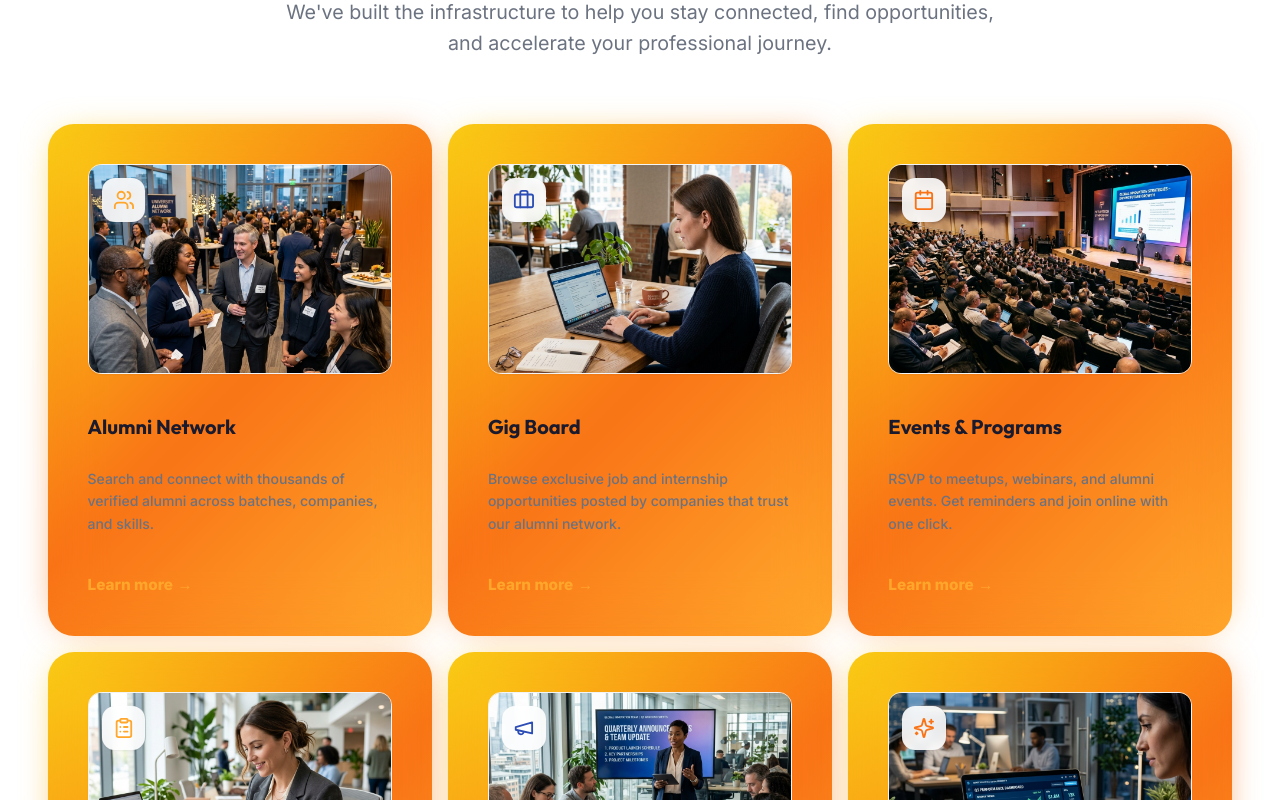
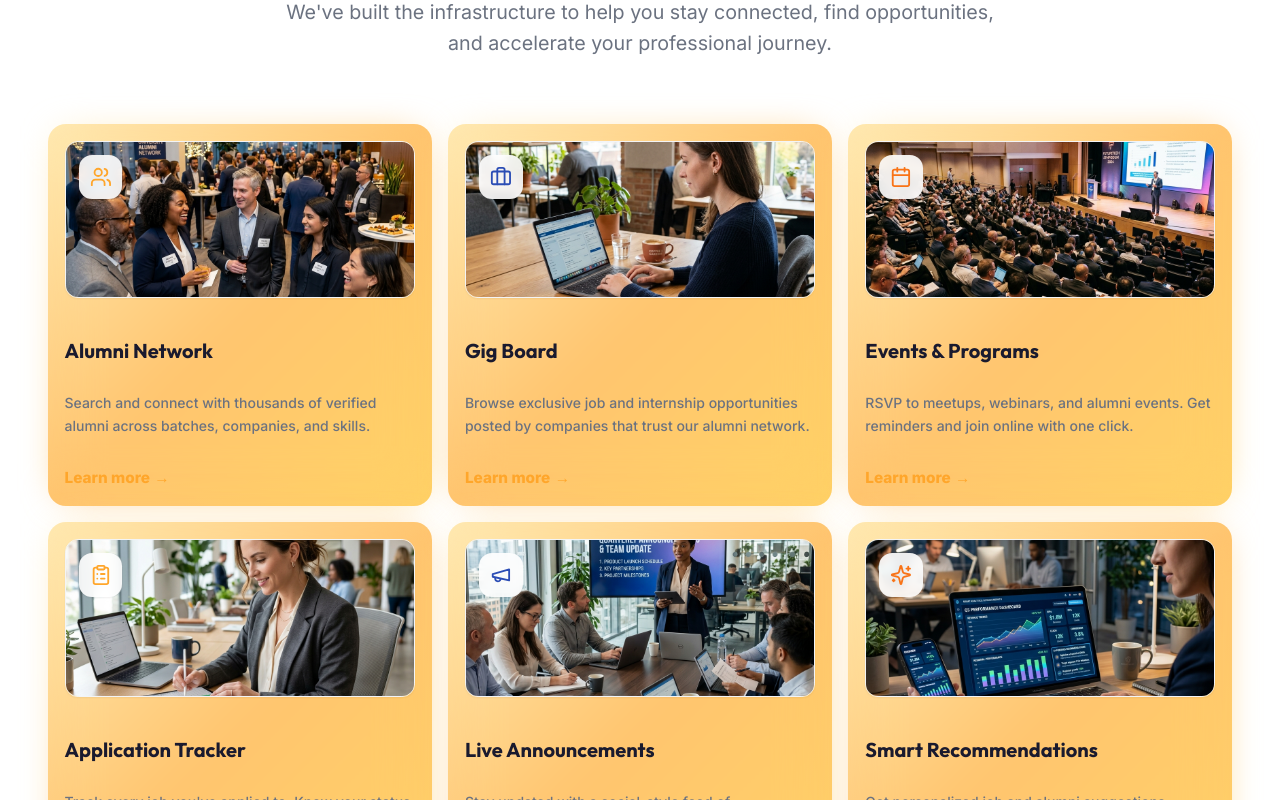
Before and after one commit to adice24/Alumnix, a Next.js app: page / in a window 1280 px wide. Shown: the part 2320-3120 px from the top of the page. Built offline with nearby package versions, Linux system fonts and the light colour scheme.

Commit message:
style: optimize card size, apply glassmorphism, soften glow colors, and add functional links

```diff
--- a/app/globals.css
+++ b/app/globals.css
@@ -84,13 +84,14 @@ body {
   position: relative;
   width: 100%;
   height: 100%;
-  background-color: #ffffff;
+  background-color: rgba(255, 255, 255, 0.6);
+  backdrop-filter: blur(12px);
   display: flex;
   flex-direction: column;
   justify-content: end;
   padding: 12px;
   gap: 12px;
-  border-radius: 24px;
+  border-radius: 16px;
   cursor: pointer;
   z-index: 1;
 }
@@ -103,8 +104,8 @@ body {
   margin: auto;
   width: calc(100% + 10px);
   height: calc(100% + 10px);
-  border-radius: 26px;
-  background: linear-gradient(-45deg, #FFA62B 0%, #F97316 50%, #FACC15 100%);
+  border-radius: 18px;
+  background: linear-gradient(-45deg, #FFD166 0%, #FFC56F 50%, #FFE9B1 100%);
   z-index: -10;
   pointer-events: none;
   transition: all 0.6s cubic-bezier(0.175, 0.885, 0.32, 1.275);
@@ -115,7 +116,7 @@ body {
   z-index: -1;
   position: absolute;
   inset: 0;
-  background: linear-gradient(-45deg, #FFA62B 0%, #F97316 50%, #FACC15 100%);
+  background: linear-gradient(-45deg, #FFD166 0%, #FFC56F 50%, #FFE9B1 100%);
   transform: translate3d(0, 0, 0) scale(0.95);
   filter: blur(20px);
 }
--- a/components/landing/FeaturesSection.tsx
+++ b/components/landing/FeaturesSection.tsx
@@ -2,6 +2,7 @@
 
 import { motion } from "framer-motion";
 import Image from "next/image";
+import Link from "next/link";
 import { Users, Briefcase, Calendar, ClipboardList, Megaphone, Sparkles } from "lucide-react";
 import { syne, nunito } from "@/lib/fonts";
 
@@ -13,6 +14,7 @@ const features = [
     color: "bg-brand-orange/10",
     iconColor: "text-brand-orange",
     image: "/features/alumni_network.png",
+    href: "/network",
   },
   {
     icon: Briefcase,
@@ -21,6 +23,7 @@ const features = [
     color: "bg-brand-sky/20",
     iconColor: "text-brand-navy",
     image: "/features/gig_board.png",
+    href: "/feed",
   },
   {
     icon: Calendar,
@@ -29,6 +32,7 @@ const features = [
     color: "bg-brand-yellow/20",
     iconColor: "text-brand-amber",
     image: "/features/events_programs.png",
+    href: "/events",
   },
   {
     icon: ClipboardList,
@@ -37,6 +41,7 @@ const features = [
     color: "bg-brand-orange/10",
     iconColor: "text-brand-orange",
     image: "/features/application_tracker.png",
+    href: "#",
   },
   {
     icon: Megaphone,
@@ -45,6 +50,7 @@ const features = [
     color: "bg-brand-sky/20",
     iconColor: "text-brand-navy",
     image: "/features/live_announcements.png",
+    href: "/feed",
   },
   {
     icon: Sparkles,
@@ -53,6 +59,7 @@ const features = [
     color: "bg-brand-yellow/20",
     iconColor: "text-brand-amber",
     image: "/features/smart_recommendations.png",
+    href: "#",
   },
 ];
 
@@ -98,9 +105,10 @@ export default function FeaturesSection() {
               whileInView={{ opacity: 1, y: 0 }}
               viewport={{ once: true }}
               transition={{ duration: 0.5, delay: i * 0.1 }}
-              className="animated-card group relative flex flex-col p-6 sm:p-8"
+              className="h-full"
             >
-              <div className="relative mb-4 h-48 w-full overflow-hidden rounded-xl border border-gray-100 shadow-sm">
+              <Link href={feature.href} className="animated-card group relative flex h-full flex-col p-5">
+                <div className="relative mb-4 h-36 w-full overflow-hidden rounded-xl border border-gray-100 shadow-sm">
                   <Image
                     src={feature.image}
                     alt={feature.title}
@@ -111,15 +119,16 @@ export default function FeaturesSection() {
                     <feature.icon className={`h-5 w-5 ${feature.iconColor}`} />
                   </div>
                 </div>
-              <h3 className={`${syne.className} heading mt-2 text-xl font-bold text-brand-dark`}>
+                <h3 className={`${syne.className} heading mt-2 text-lg font-bold text-brand-dark`}>
                   {feature.title}
                 </h3>
                 <p className={`${nunito.className} mt-3 flex-1 text-sm leading-relaxed text-brand-muted font-medium`}>
                   {feature.description}
                 </p>
-              <button className={`${nunito.className} mt-6 inline-flex items-center text-sm font-extrabold text-brand-orange hover:text-brand-amber`}>
+                <div className={`${nunito.className} mt-4 inline-flex items-center text-sm font-extrabold text-brand-orange transition-colors group-hover:text-brand-amber`}>
                   Learn more <span className="ml-1 transition-transform group-hover:translate-x-1">&rarr;</span>
-              </button>
+                </div>
+              </Link>
             </motion.div>
           ))}
         </div>
```
Lines whose indentation alone changed are shown as unchanged.
